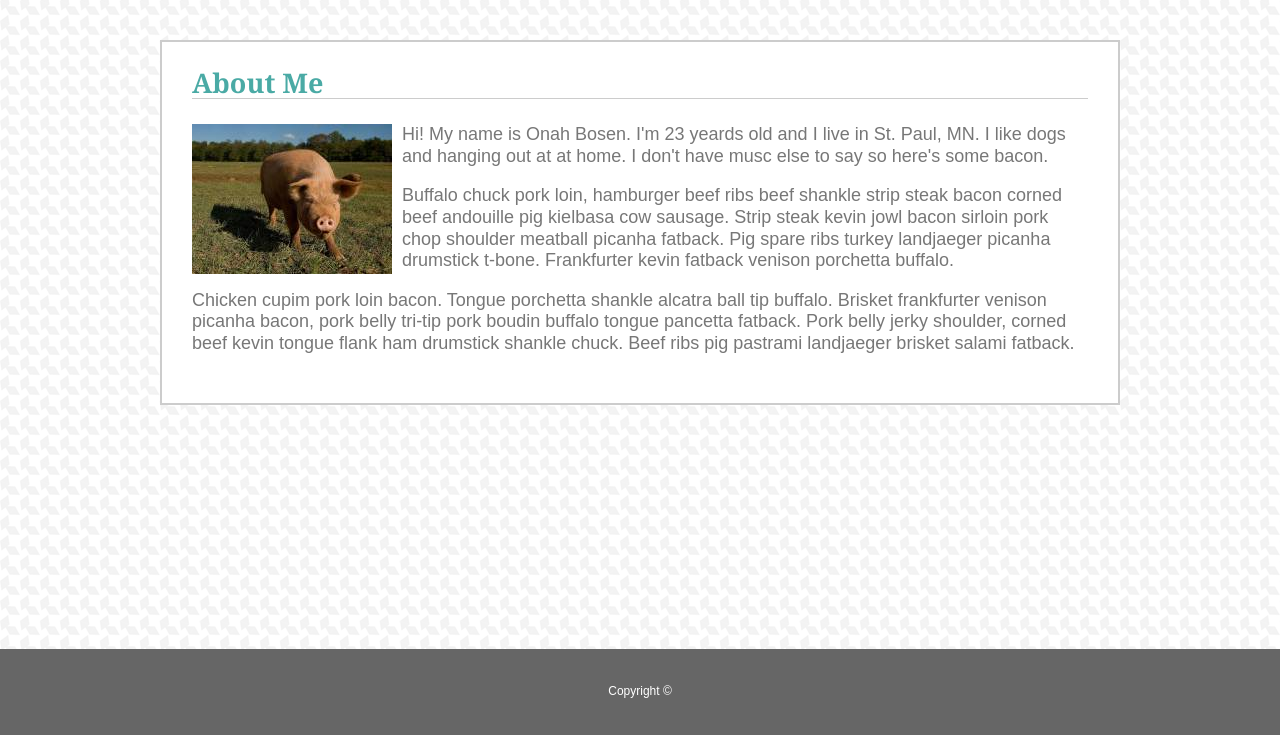
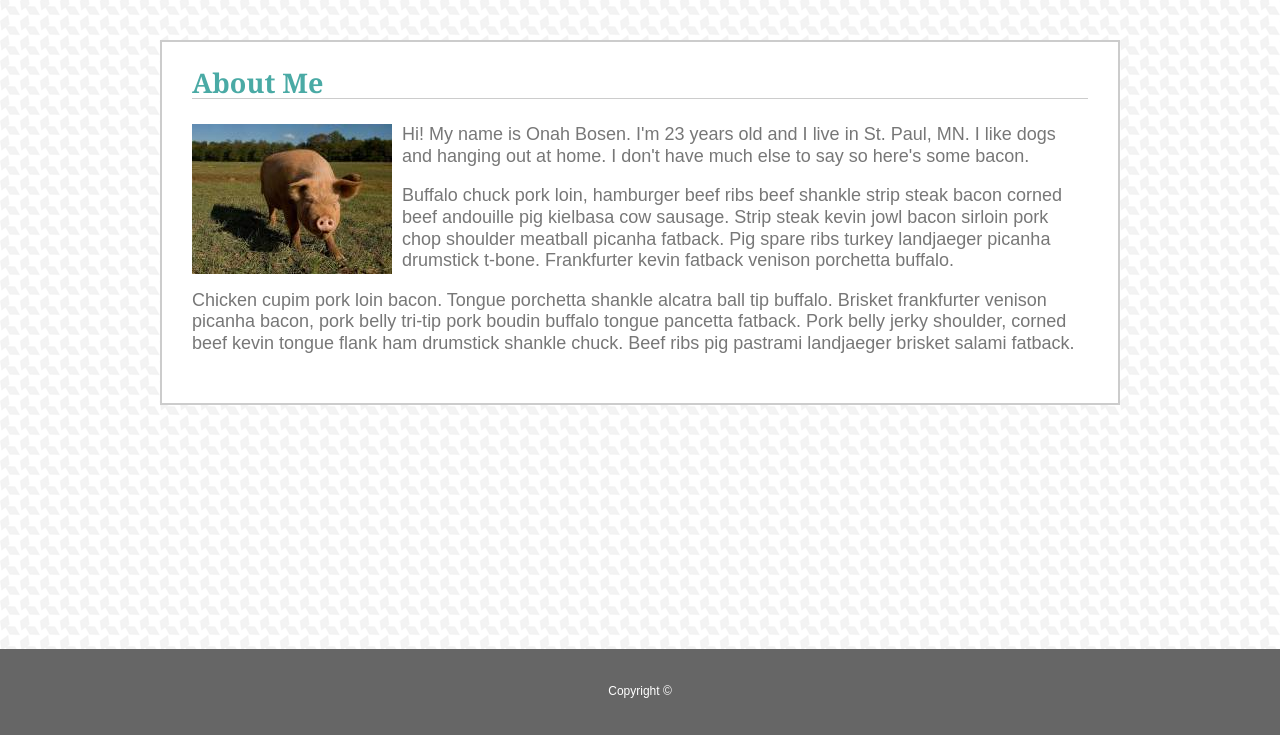
Before and after one commit to onahbosen/onahbosen.github.io, a plain HTML site: page basic-portfolio/index.html in a window 1280 px wide. Shown: the part 65-800 px from the top of the page. Drawn offline with Linux system fonts and the light colour scheme.

Commit message:
spelling mistake

```diff
--- a/basic-portfolio/index.html
+++ b/basic-portfolio/index.html
@@ -30,8 +30,8 @@
                     <h2 class="main-content-body-title">About Me</h2>
                     <p class="with-image">
                         <img src="assets/images/pig.jpg" alt="">
-                        Hi! My name is Onah Bosen. I'm 23 yeards old and I live in St. Paul, MN. I like dogs and
-                        hanging out at at home. I don't have musc else to say so here's some bacon.
+                        Hi! My name is Onah Bosen. I'm 23 years old and I live in St. Paul, MN. I like dogs and
+                        hanging out at home. I don't have much else to say so here's some bacon.
                     </p>
                     <p>
                         Buffalo chuck pork loin, hamburger beef ribs beef shankle strip steak bacon corned beef
```
